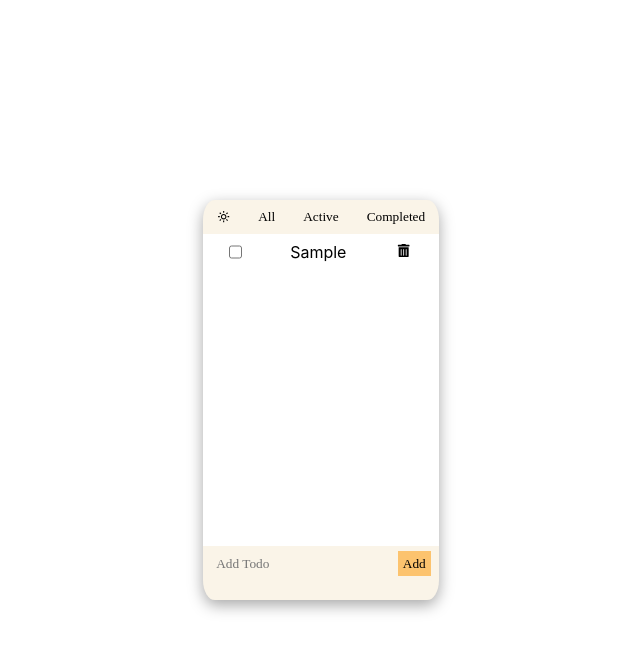
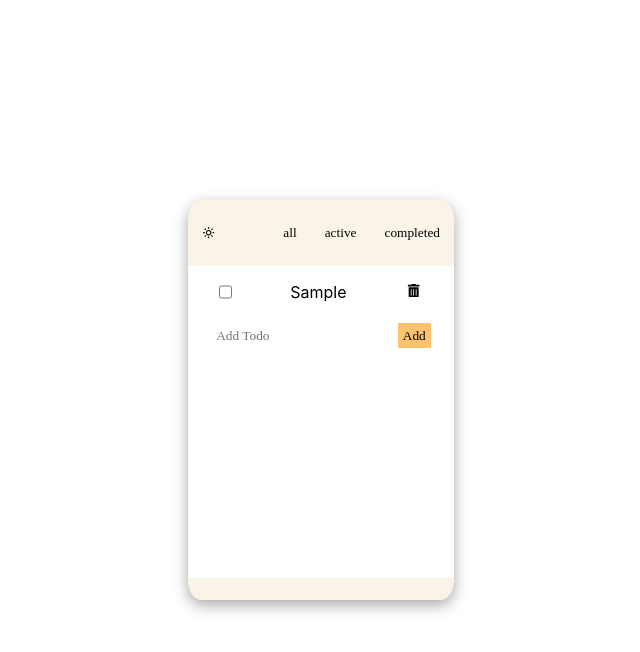
Before and after one commit to hejin8307/react_todo, a React (Create React App) app: page / in a window 1280 px wide. Both pictures are taken after typing "Sample" into the empty fields and a click on the button "Add". Shown: the top 652 px of the page, without its empty margins (319-959 px from the left). Built offline with nearby package versions, Linux system fonts and the light colour scheme.

Commit message:
make filter & organized code

```diff
--- a/package.json
+++ b/package.json
@@ -10,6 +10,7 @@
     "react-dom": "^18.2.0",
     "react-icons": "^4.8.0",
     "react-scripts": "5.0.1",
+    "uuid": "^9.0.0",
     "web-vitals": "^2.1.0"
   },
   "scripts": {
--- a/src/App.js
+++ b/src/App.js
@@ -1,117 +1,20 @@
-import {useEffect, useRef, useState} from 'react';
+import React, {useState} from 'react';
 import styles from './app.module.css';
-import ActivateList from './components/active_list/activeList';
-import AddToDo from './components/add_form/addToDo';
 import Header from './components/header/header';
 import ToDoList from './components/todo_list/toDoList';
 
+const filters = ['all', 'active', 'completed'];
 function App() {
-  const [isChecked, setIsChecked] = useState([
-    {
-      id: Number,
-      isChecked: Boolean,
-    },
-  ]);
-  const [input, setInput] = useState('');
-  const [toDos, setToDos] = useState(() => {
-    if (typeof window !== 'undefined') {
-      const saved = window.localStorage.getItem('toDos');
-      if (saved !== null) {
-        return JSON.parse(saved);
-      } else {
-        return [];
-      }
-    }
-  });
-  // const [toDos, setToDos] = useState([]);
-  const [filters, setFilters] = useState([]);
-
-  useEffect(() => {
-    console.log(toDos);
-    window.localStorage.setItem('toDos', JSON.stringify(toDos));
-  }, [toDos]);
-
-  useEffect(
-    (checked) => {
-      setFilters(checked);
-      console.log(filters);
-    },
-    [filters]
-  );
-
-  // const handleInput = (e) => {
-  //   setInput(e.target.value);
-  // };
-
-  const handleAdd = (newToDo) => {
-    console.log(newToDo);
-    // e.preventDefault();
-    setToDos([...toDos, {id: Date.now(), name: newToDo, isChecked: false}]);
-    // setIsChecked([...isChecked, {id: nextId.current, isChecked: false}]);
-    // setIsChecked([
-    //   ...isChecked,
-    //   {id: toDos[toDos.length - 1].id, isChecked: false},
-    // ]);
-    // console.log(isChecked);
-    localStorage.setItem('toDos', JSON.stringify(toDos));
-  };
-
-  const handleDelete = (toDo) => {
-    setToDos((toDos) => toDos.filter((item) => item.id !== toDo.id));
-    localStorage.setItem('toDos', JSON.stringify(toDos));
-    // setIsChecked((isChecked) =>
-    //   isChecked.filter((item) => item.id !== toDo.id)
-    // );
-  };
-
-  const handleCheck = (checkbox) => {
-    console.log(checkbox);
-    // setIsChecked([
-    //   ...isChecked,
-    //   {id: Number(checkbox.id), isChecked: checkbox.checked},
-    // ]);
-
-    // checkbox.id -> string / toDo.id -> number
-    const clickedObj = toDos.filter((toDo) => {
-      if (toDo.id == checkbox.id) {
-        return toDo;
-      }
-    });
-    const clicked = clickedObj.map((item) => item.isChecked);
-    setToDos(
-      toDos.map((toDo) => {
-        if (toDo.id == checkbox.id) {
-          return {...toDo, isChecked: !clicked[0]};
-        }
-        return toDo;
-      })
-    );
-    // console.log(toDos);
-    // localStorage.setItem('toDos', JSON.stringify(toDos));
-  };
-
-  const handleFilters = (checked) => {
-    // console.log(checked);
-    setFilters(checked);
-  };
+  const [filter, setFilter] = useState(filters[0]);
 
   return (
     <div className={styles.app}>
-      <Header toDos={toDos} onFilters={handleFilters} />
-      <ToDoList
-        toDos={toDos}
+      <Header
         filters={filters}
-        onCheck={handleCheck}
-        onDelete={handleDelete}
-        onFilters={handleFilters}
+        filter={filter}
+        onFilterChange={(filter) => setFilter(filter)}
       />
-      {/* <ActivateList
-        filters={filters}
-        onCheck={handleCheck}
-        onDelete={handleDelete}
-        onFilters={handleFilters}
-      /> */}
-      <AddToDo toDos={toDos} onAdd={handleAdd} />
+      <ToDoList filter={filter} />
     </div>
   );
 }
--- a/src/App.module.css
+++ b/src/App.module.css
@@ -3,7 +3,6 @@ li {
 }
 
 .app {
-  /* background-color: #f6f7ff; */
   background-color: #faf4e8;
   border-radius: 5%;
   box-shadow: rgba(0, 0, 0, 0.35) 0px 5px 15px;
--- a/src/components/active_list/activeList.jsx
+++ /dev/null
@@ -1,20 +0,0 @@
-import React from 'react';
-import ToDo from '../todo/toDo';
-import styles from '../todo_list/toDoList.module.css';
-
-const ActiveList = ({filters, onCheck, onDelete}) => {
-  return (
-    <section className={styles.contain}>
-      {filters.map((filter) => (
-        <ToDo
-          key={filter.id}
-          filter={filter}
-          onCheck={onCheck}
-          onDelete={onDelete}
-        />
-      ))}
-    </section>
-  );
-};
-
-export default ActiveList;
--- a/src/components/add_form/addToDo.jsx
+++ b/src/components/add_form/addToDo.jsx
@@ -1,5 +1,6 @@
 import React from 'react';
 import styles from './addToDo.module.css';
+import {v4 as uuidv4} from 'uuid';
 
 const AddToDo = ({toDos, onAdd}) => {
   const formRef = React.createRef();
@@ -7,8 +8,12 @@ const AddToDo = ({toDos, onAdd}) => {
 
   const handleAdd = (event) => {
     event.preventDefault();
-    const newToDo = inputRef.current.value;
-    newToDo && onAdd(newToDo);
+    const newToDo = {
+      id: uuidv4(),
+      name: inputRef.current.value,
+      status: 'active',
+    };
+    newToDo.name && onAdd(newToDo);
     inputRef.current.value = '';
   };
   return (
--- a/src/components/header/header.jsx
+++ b/src/components/header/header.jsx
@@ -2,33 +2,20 @@ import React from 'react';
 import styles from './header.module.css';
 import {BiSun} from 'react-icons/bi';
 
-const Header = ({toDos, onFilters}) => {
-  const handleAll = () => {
-    const all = localStorage.getItem('toDos');
-    onFilters(all);
-  };
-
-  const handleActive = () => {
-    const checked = toDos.filter((toDo) => toDo.isChecked === false);
-    onFilters(checked);
-  };
-
-  const handleComplete = () => {
-    const checked = toDos.filter((toDo) => toDo.isChecked === true);
-    onFilters(checked);
-  };
-
+const Header = ({filters, filter, onFilterChange}) => {
   return (
-    <section className={styles.contain}>
+    <header className={styles.contain}>
       <button className={styles.darkmodeBtn}>
         <BiSun className={styles.img} />
       </button>
-      <div className={styles.filter}>
-        <button onClick={handleAll}>All</button>
-        <button onClick={handleActive}>Active</button>
-        <button onClick={handleComplete}>Completed</button>
-      </div>
-    </section>
+      <ul className={styles.filter}>
+        {filters.map((value, index) => (
+          <li key={index}>
+            <button onClick={() => onFilterChange(value)}>{value}</button>
+          </li>
+        ))}
+      </ul>
+    </header>
   );
 };
 
--- a/src/components/header/header.module.css
+++ b/src/components/header/header.module.css
@@ -13,7 +13,7 @@
   display: flex;
 }
 
-.filter > button,
+.filter > li > button,
 .darkmodeBtn {
   margin: 0.5rem;
   border: none;
--- a/src/components/todo/toDo.jsx
+++ b/src/components/todo/toDo.jsx
@@ -2,24 +2,31 @@ import React from 'react';
 import styles from './toDo.module.css';
 import {FaTrashAlt} from 'react-icons/fa';
 
-const ToDo = ({toDo, onCheck, onDelete}) => {
+const ToDo = ({toDo, onUpdate, onDelete}) => {
+  const handleChange = (event) => {
+    onUpdate({
+      ...toDo,
+      status: event.target.checked ? 'completed' : 'active',
+    });
+  };
+
   const handleDelete = () => {
     onDelete(toDo);
   };
 
   return (
-    <div className={styles.toDoList}>
+    <li className={styles.toDoList}>
       <input
+        id={toDo.id}
         type="checkbox"
-        id={toDo.id}
-        checked={toDo.isChecked}
-        onChange={(e) => onCheck(e.target)}
+        checked={toDo.status === 'completed'}
+        onChange={handleChange}
       />
-      <li className={styles.title}>{toDo.name}</li>
+      <div className={styles.title}>{toDo.name}</div>
       <button className={styles.deleteBtn} onClick={handleDelete}>
         <FaTrashAlt />
       </button>
-    </div>
+    </li>
   );
 };
 
--- a/src/components/todo_list/toDoList.jsx
+++ b/src/components/todo_list/toDoList.jsx
@@ -1,24 +1,64 @@
-import React from 'react';
+import {useState, useEffect} from 'react';
+import AddToDo from '../add_form/addToDo';
 import ToDo from '../todo/toDo';
 import styles from './toDoList.module.css';
 
-const ToDoList = ({toDos, filters, onCheck, onDelete, onFilters}) => {
+const ToDoList = ({filter}) => {
+  const [toDos, setToDos] = useState(() => {
+    if (typeof window !== 'undefined') {
+      const saved = window.localStorage.getItem('toDos');
+      if (saved !== null) {
+        return JSON.parse(saved);
+      } else {
+        return [];
+      }
+    }
+  });
+
+  useEffect(() => {
+    window.localStorage.setItem('toDos', JSON.stringify(toDos));
+  }, [toDos]);
+
+  const handleAdd = (newToDo) => {
+    setToDos([...toDos, newToDo]);
+  };
+
+  const handleDelete = (toDo) => {
+    setToDos((toDos) => toDos.filter((item) => item.id !== toDo.id));
+  };
+
+  const handleUpdate = (check) => {
+    setToDos(toDos.map((toDo) => (toDo.id === check.id ? check : toDo)));
+  };
+
+  const filtered = getFilteredToDos(toDos, filter);
+
   return (
     <section className={styles.contain}>
-      {toDos.length > 0 ? (
-        toDos.map((toDo) => (
+      <ul className={styles.toDoList}>
+        {filtered.length > 0 ? (
+          filtered.map((toDo) => (
             <ToDo
               key={toDo.id}
               toDo={toDo}
-            onCheck={onCheck}
-            onDelete={onDelete}
+              onUpdate={handleUpdate}
+              onDelete={handleDelete}
             />
           ))
         ) : (
           <div className={styles.message}>Please add a todo</div>
         )}
+      </ul>
+      <AddToDo toDos={toDos} onAdd={handleAdd} />
     </section>
   );
 };
 
+function getFilteredToDos(toDos, filter) {
+  if (filter === 'all') {
+    return toDos;
+  }
+  return toDos.filter((toDo) => toDo.status === filter);
+}
+
 export default ToDoList;
--- a/src/components/todo_list/toDoList.module.css
+++ b/src/components/todo_list/toDoList.module.css
@@ -2,8 +2,12 @@
   display: flex;
   flex-direction: column;
   background-color: white;
-  min-height: 74%;
-  padding: 0.5rem 0rem;
+  min-height: 78%;
+  margin: 0;
+}
+
+.toDoList {
+  padding: 0;
 }
 
 .message {
```
Also changed, not shown: .pnp.cjs, src/components/active_list/activeList.module.css (deleted), 1 other file (tests, documents, lock files or other folders). Lines whose indentation alone changed are shown as unchanged.
